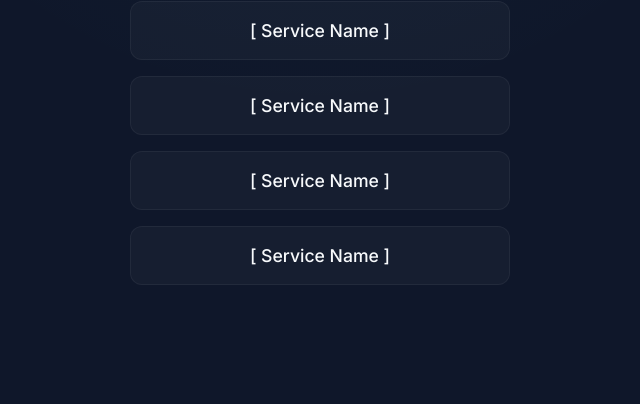
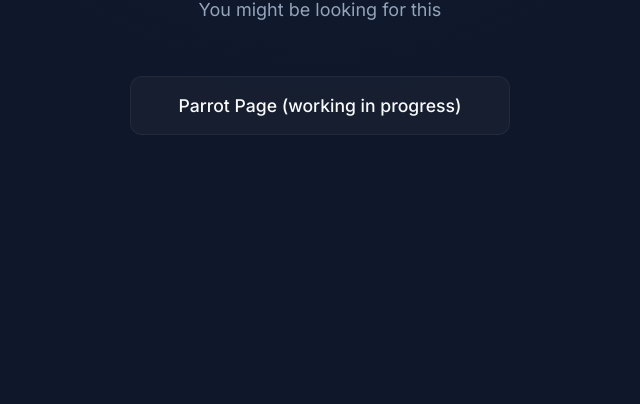
Before and after one commit to jenphop152-sketch/boyaomgame_web, a website: page root/index.html in a window 1280 px wide. Shown: the part 396-800 px from the top of the page, without its empty margins (320-960 px from the left). Drawn offline with Linux system fonts and the light colour scheme.

Commit message:
Update index.html

```diff
--- a/root/index.html
+++ b/root/index.html
@@ -4,7 +4,7 @@
 <head>
     <meta charset="UTF-8">
     <meta name="viewport" content="width=device-width, initial-scale=1.0">
-    <title>Welcome to [website name]</title>
+    <title>Welcome to BoyAomGame's stuff</title>
     <!-- Modern Inter font -->
     <link href="https://fonts.googleapis.com/css2?family=Inter:wght@400;500;700&display=swap" rel="stylesheet">
     <style>
@@ -171,11 +171,7 @@
         <p class="subtitle">You might be looking for this</p>
 
         <div class="links-container">
-            <a href="#" class="service-link">[ Service Name ]</a>
-            <a href="#" class="service-link">[ Service Name ]</a>
-            <a href="#" class="service-link">[ Service Name ]</a>
-            <a href="#" class="service-link">[ Service Name ]</a>
-            <a href="#" class="service-link">[ Service Name ]</a>
+            <a href="#" class="service-link">Parrot Page (working in progress)</a>
         </div>
     </div>
 </body>
```
